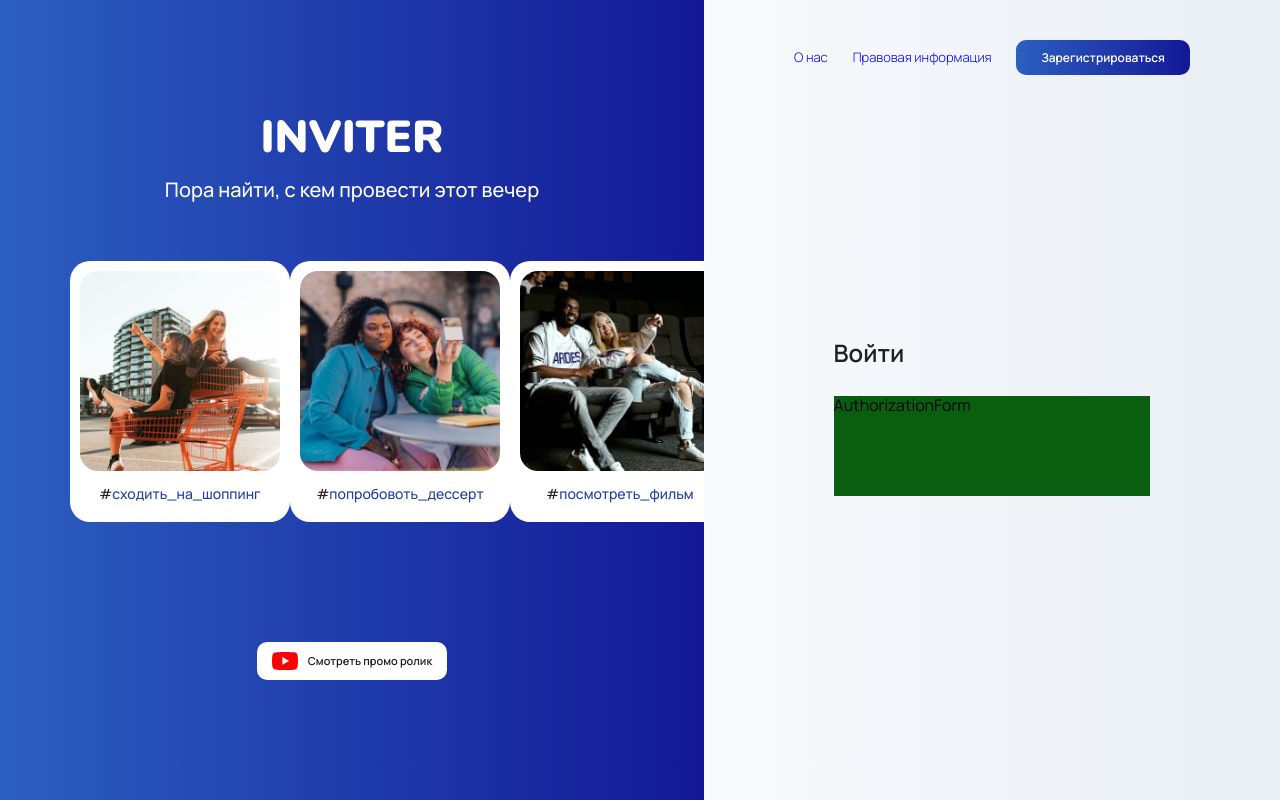
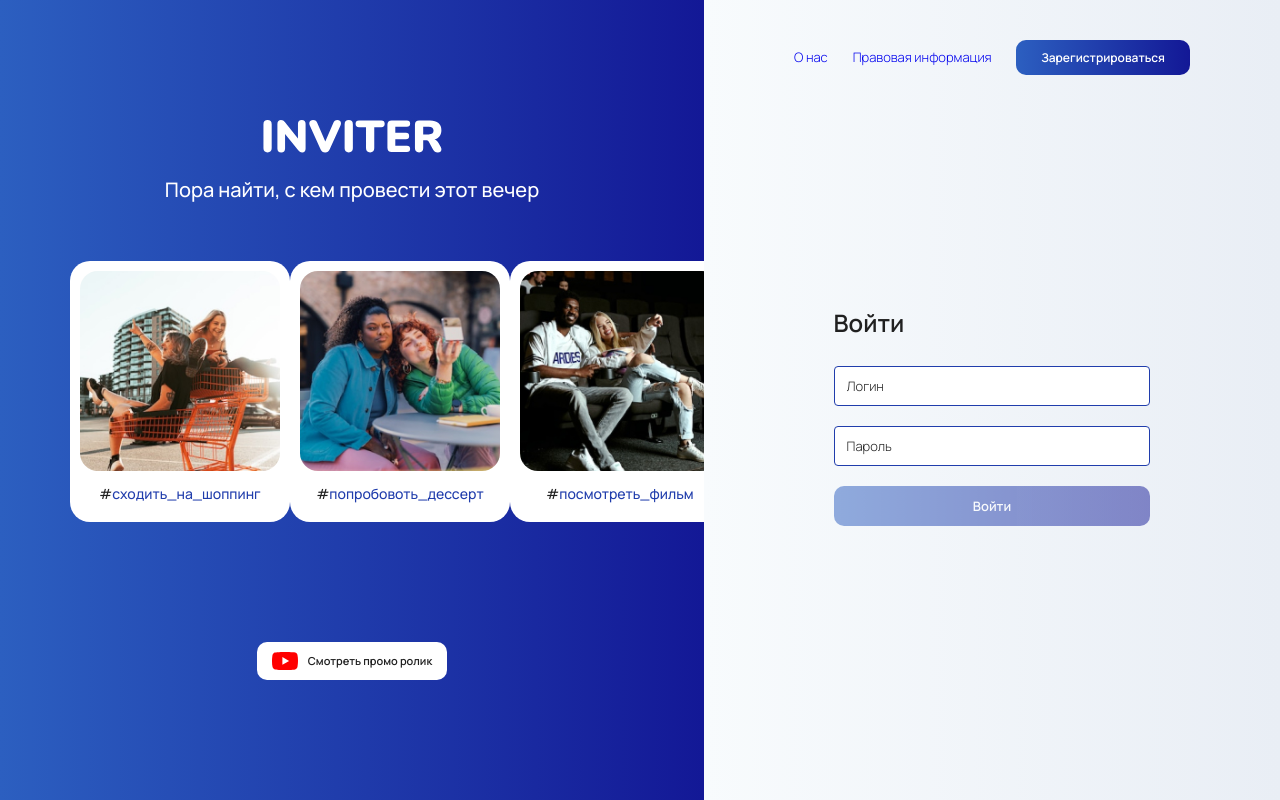
Before and after one commit to NadieKir/Inviter, a React (Create React App) app in the folder client/: page /login in a window 1280 px wide. Built offline with nearby package versions, Linux system fonts and the light colour scheme.

Commit message:
Add AuthForm

```diff
--- a/client/src/forms/AuthorizationForm/AuthorizationForm.module.scss
+++ b/client/src/forms/AuthorizationForm/AuthorizationForm.module.scss
@@ -1,5 +1,5 @@
-.formWrapper {
-  height: 100px;
-  width: 100%;
-  background: #0a5e10;
+.form {
+  display: flex;
+  flex-direction: column;
+  row-gap: 20px;
 }
--- a/client/src/forms/AuthorizationForm/AuthorizationForm.tsx
+++ b/client/src/forms/AuthorizationForm/AuthorizationForm.tsx
@@ -1,5 +1,38 @@
+import { AuthFormData } from 'types';
 import styles from './AuthorizationForm.module.scss';
+import { Form, Formik, FormikHelpers } from 'formik';
+import * as Yup from 'yup';
+import { Button, PasswordField, TextField } from 'components';
 
 export const AuthorizationForm = () => {
-  return <div className={styles.formWrapper}>AuthorizationForm</div>;
+  const loginSchema = Yup.object().shape({
+    login: Yup.string(),
+    password: Yup.string(),
+  });
+
+  const handleSubmit = (
+    values: AuthFormData,
+    actions: FormikHelpers<AuthFormData>,
+  ) => {
+    alert(JSON.stringify(values));
+  };
+
+  return (
+    <Formik
+      initialValues={{ login: '', password: '' }}
+      validationSchema={loginSchema}
+      onSubmit={handleSubmit}
+    >
+      {(props) => (
+        <Form className={styles.form}>
+          <TextField name="login" placeholderText="Логин" multiline={false} />
+          <PasswordField name="password" placeholderText="Пароль" />
+
+          <Button type="submit" disabled={!props.isValid || !props.dirty}>
+            Войти
+          </Button>
+        </Form>
+      )}
+    </Formik>
+  );
 };
--- a/client/src/models/user.model.ts
+++ b/client/src/models/user.model.ts
@@ -23,7 +23,7 @@ export interface User {
   id: string;
   name: string;
   birthday: string;
-  nickname: string;
+  login: string;
   email: string;
   phone: string;
   password: string;
```
Also changed, not shown: client/src/forms/RegistrationForm/RegistrationForm.module.scss (+10 -0 lines), client/src/types/invite.ts (+11 -1 lines).
